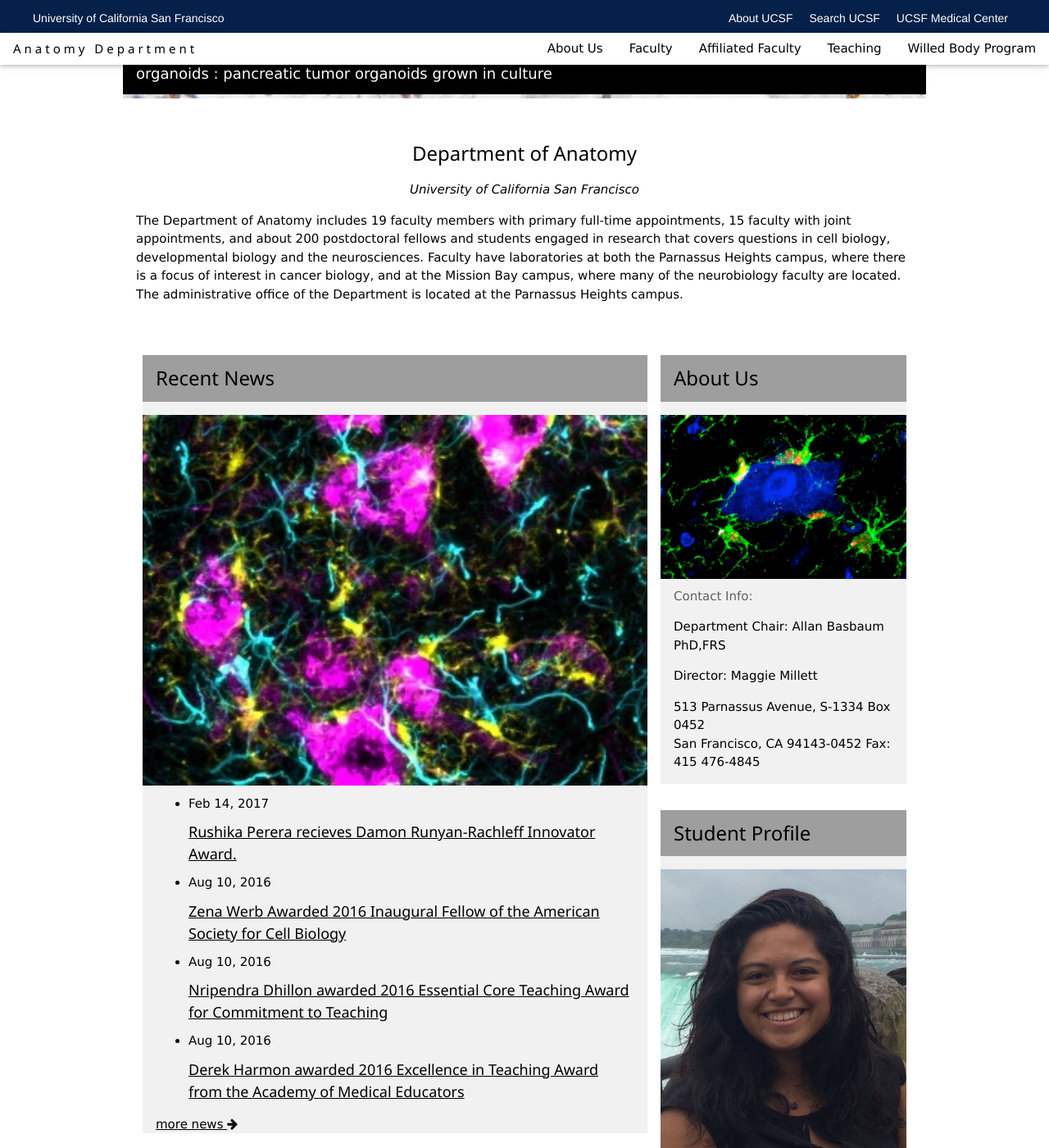
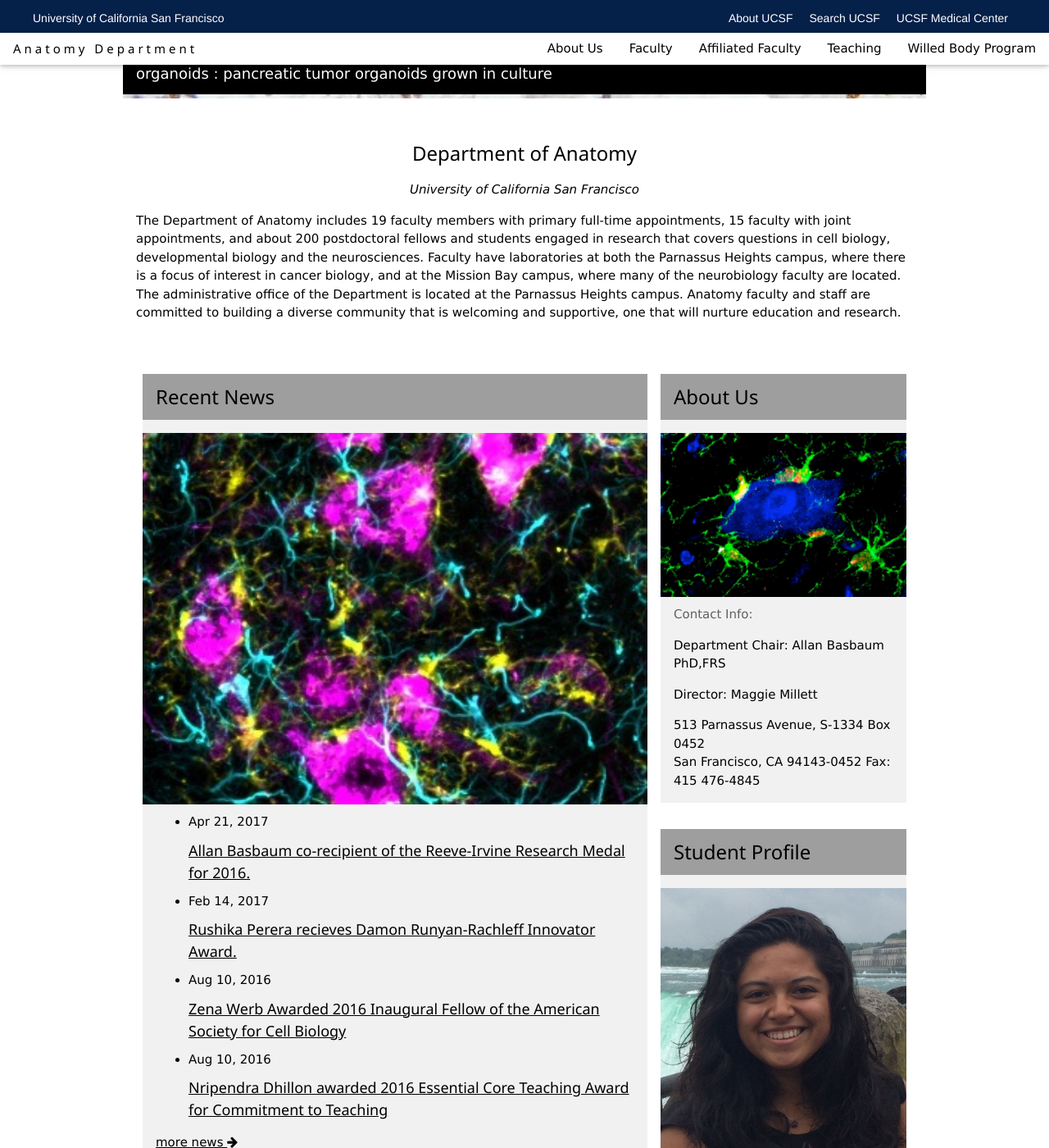
Before and after one commit to UCSF-Anatomy/anat-jekyll-2017, a Jekyll site: the page built from index.html, in a window 1280 px wide and 1400 px high, scrolled down 299 px. Shown: the whole window at 82% size. Built offline with Jekyll 4.4.1, drawn with Linux system fonts in a browser that asks for light colours; nearby versions of some CDN libraries.

Commit message:
update-news
news-page update

```diff
--- /dev/null
+++ b/_posts/news/2017-04-24-basbaum-reeve-irvine.markdown
@@ -0,0 +1,9 @@
+---
+layout: page
+title: "Allan Basbaum co-recipient of the Reeve-Irvine Research Medal for 2016."
+date: 2017-04-21 12:50:00
+categories: news
+published: true
+---
+
+Congratulations to our Chair Allan Basbaum on being the co-recipient, along with Cliff Woolf and Claire Hulsebosch, of the "Reeve-Irvine Research Medal" for 2016.  This medal is given by the Reeve-Irvine Research Center at the University of California Irvine to researchers who have made recent critical contributions to promoting repair of the damaged spinal cord, recovery of function and/or improvement of quality of life for people living with spinal cord injury. The Medal is to recognize “...the most meritorious science, a proven body of work that has withstood the test of time and scrutiny, as well as other enriching contributions to the field”.  This year’s medal recognizes your fundamental discoveries related to pain, which is of course one of the major negative impacts on quality of life for many people living with spinal cord injury.
--- a/index.html
+++ b/index.html
@@ -11,7 +11,7 @@
 <div class="w3-content w3-container w3-padding-16" id="about">
   <h3 class="w3-center">Department of Anatomy</h3>
   <p class="w3-center"><em>University of California San Francisco</em></p>
-  <p>The Department of Anatomy includes 19 faculty members with primary full-time appointments, 15 faculty with joint appointments, and about 200 postdoctoral fellows and students engaged in research that covers questions in cell biology, developmental biology and the neurosciences. Faculty have laboratories at both the Parnassus Heights campus, where there is a focus of interest in cancer biology, and at the Mission Bay campus, where many of the neurobiology faculty are located. The administrative office of the Department is located at the Parnassus Heights campus. </p>
+  <p>The Department of Anatomy includes 19 faculty members with primary full-time appointments, 15 faculty with joint appointments, and about 200 postdoctoral fellows and students engaged in research that covers questions in cell biology, developmental biology and the neurosciences. Faculty have laboratories at both the Parnassus Heights campus, where there is a focus of interest in cancer biology, and at the Mission Bay campus, where many of the neurobiology faculty are located. The administrative office of the Department is located at the Parnassus Heights campus. Anatomy faculty and staff are committed to building a diverse community that is welcoming and supportive, one that will nurture education and research.</p>
 </div>
 <!-- Grid Content Here -->
   <div class="w3-row-padding w3-content w3-container w3-padding-16">
```
